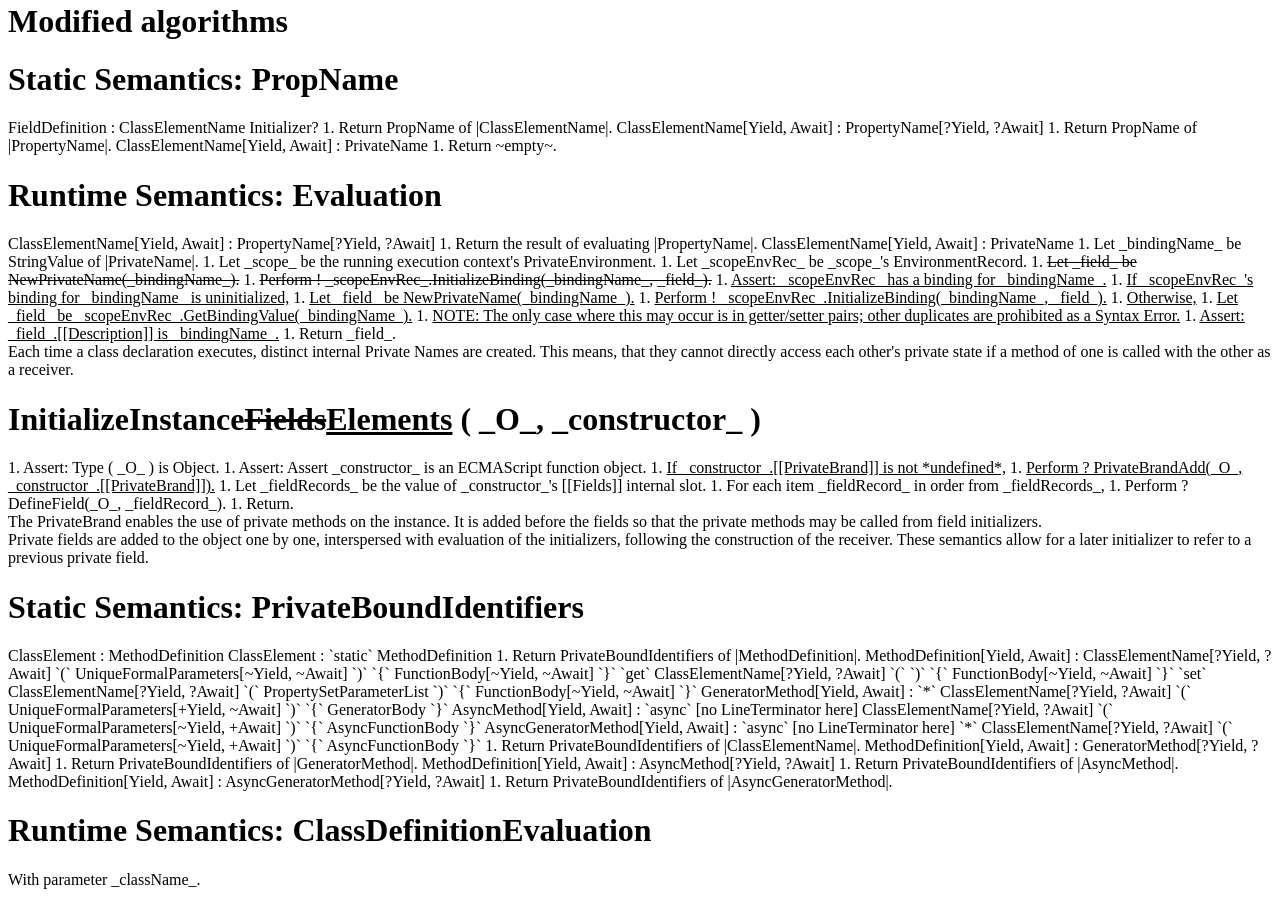
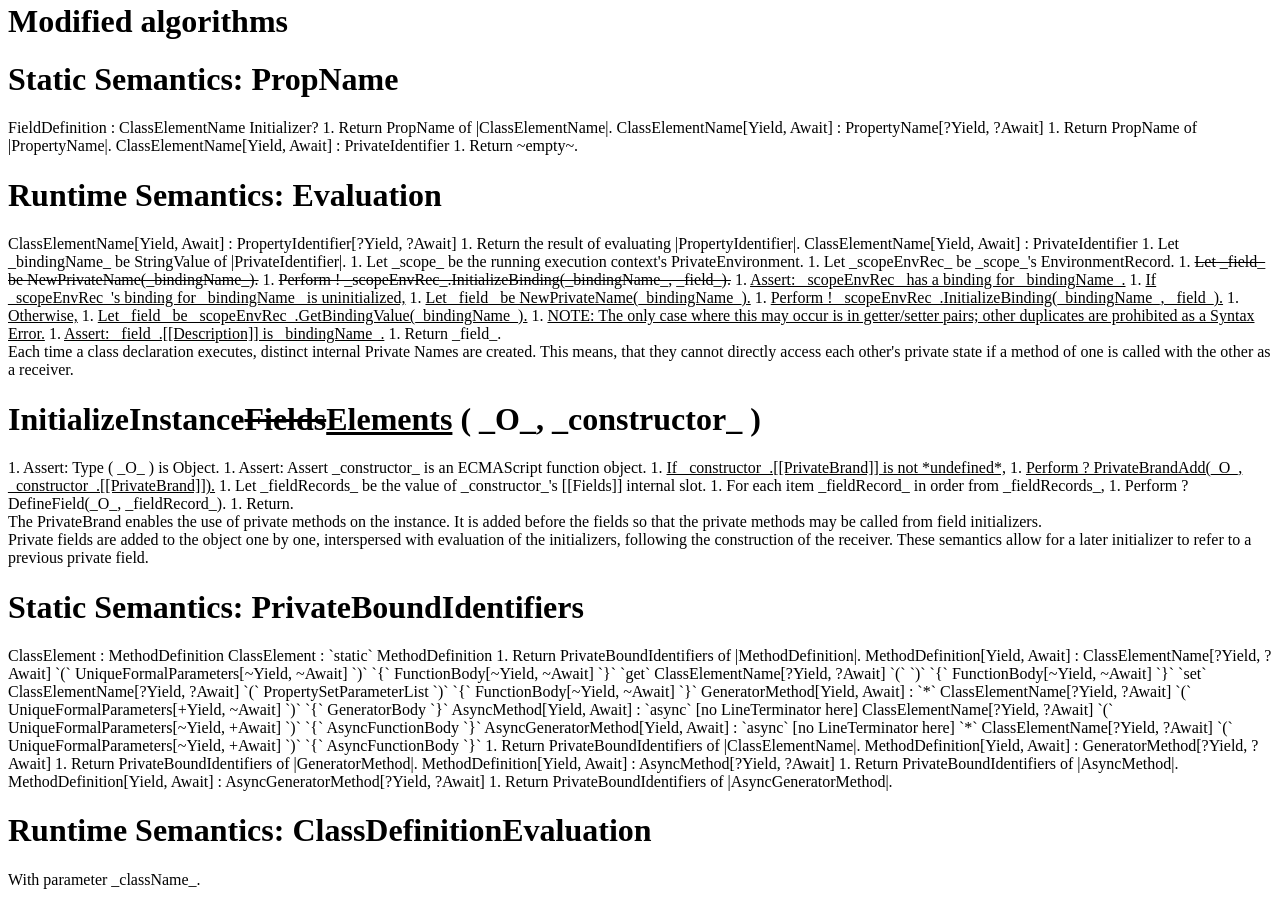
Before and after one commit to tc39/proposal-private-methods, a website: page spec.html in a window 1280 px wide. Shown: the part 770-1672 px from the top of the page. Drawn offline with Linux system fonts and the light colour scheme.

Commit message:
Fix a couple of places PrivateName appears instead of PrivateIdentifier

```diff
--- a/spec.html
+++ b/spec.html
@@ -154,7 +154,7 @@ emu-example pre {
   </emu-alg>
 
   <emu-grammar>
-      ClassElementName[Yield, Await] : PrivateName
+      ClassElementName[Yield, Await] : PrivateIdentifier
   </emu-grammar>
   <emu-alg>
     1. Return ~empty~.
@@ -164,17 +164,17 @@ emu-example pre {
 <emu-clause id="sec-runtime-semantics-evaluate-name">
   <h1>Runtime Semantics: Evaluation</h1>
   <emu-grammar>
-      ClassElementName[Yield, Await] : PropertyName[?Yield, ?Await]
+      ClassElementName[Yield, Await] : PropertyIdentifier[?Yield, ?Await]
   </emu-grammar>
   <emu-alg>
-    1. Return the result of evaluating |PropertyName|.
+    1. Return the result of evaluating |PropertyIdentifier|.
   </emu-alg>
 
   <emu-grammar>
-      ClassElementName[Yield, Await] : PrivateName
+      ClassElementName[Yield, Await] : PrivateIdentifier
   </emu-grammar>
   <emu-alg>
-    1. Let _bindingName_ be StringValue of |PrivateName|.
+    1. Let _bindingName_ be StringValue of |PrivateIdentifier|.
     1. Let _scope_ be the running execution context's PrivateEnvironment.
     1. Let _scopeEnvRec_ be _scope_'s EnvironmentRecord.
     1. <del>Let _field_ be NewPrivateName(_bindingName_).</del>
```
